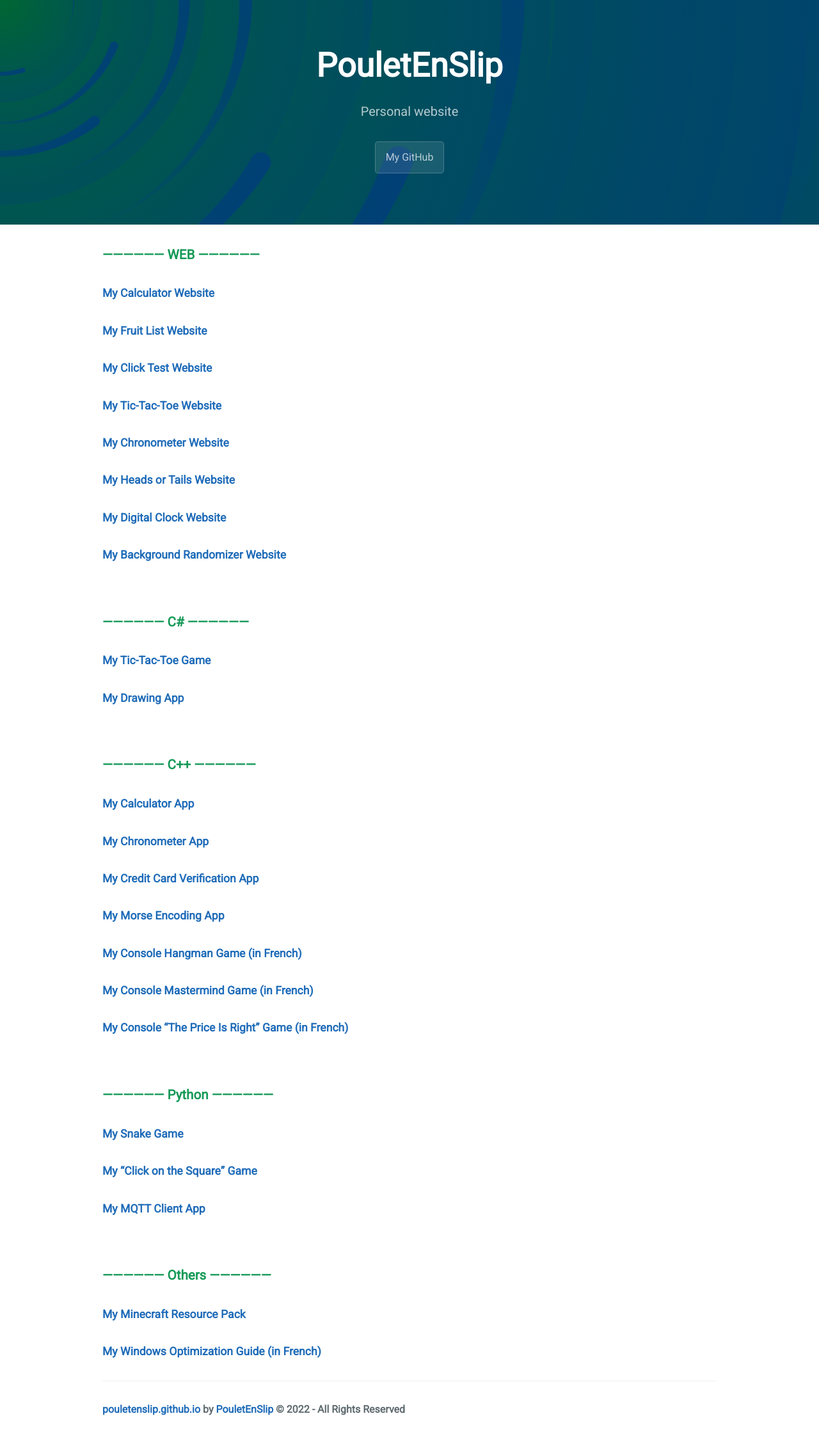
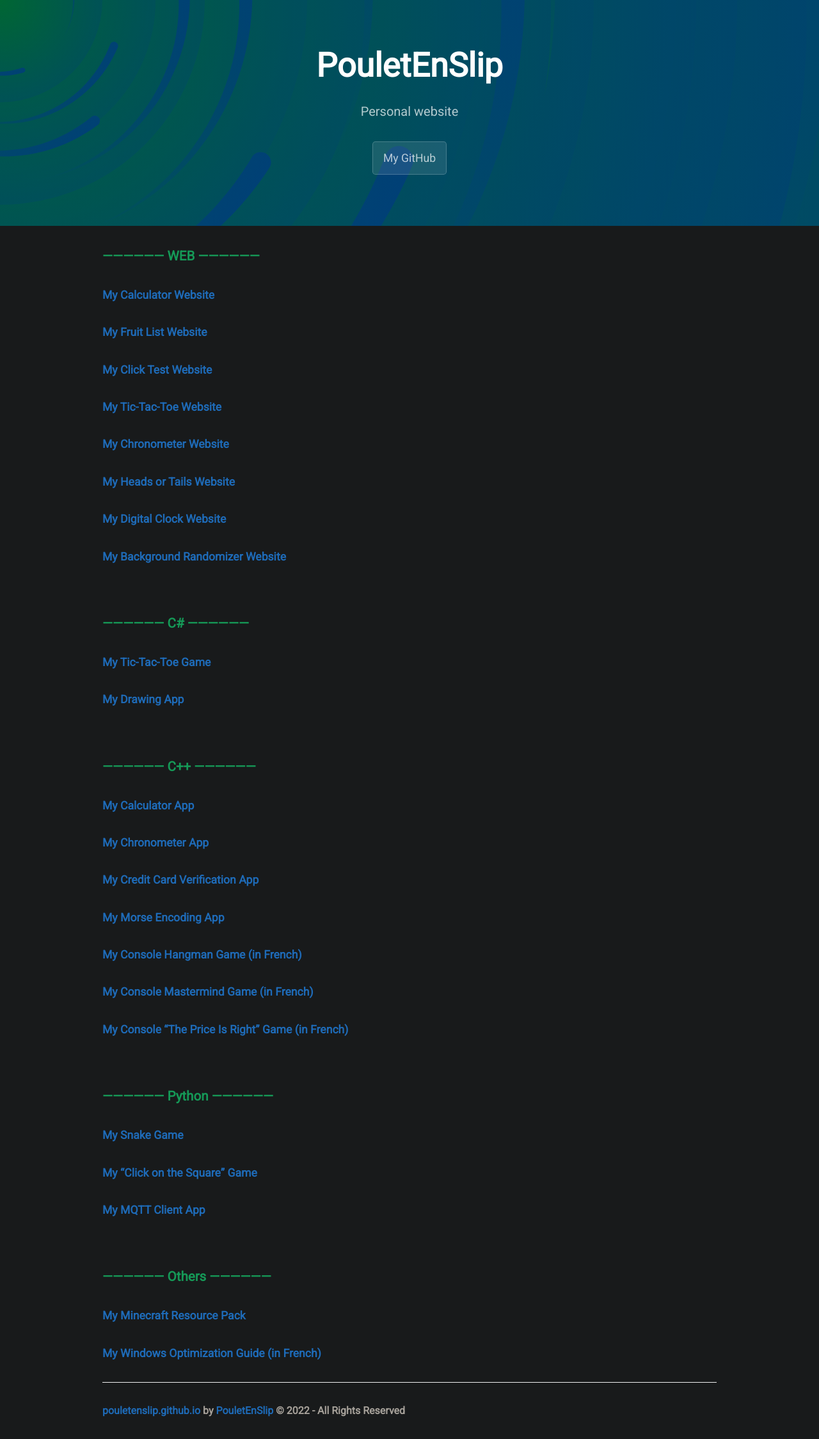
Before and after one commit to PouletEnSlip/pouletenslip.github.io, a Jekyll site: the page built from index.md, in a window 1280 px wide. Shown: the whole page at 64% size. Built offline with Jekyll 4.4.1, drawn with Linux system fonts in a browser that asks for light colours; comment, search, counter and statistics services are not loaded; our own code applies the rules of GitHub Pages for plain Markdown files.

Commit message:
Update jekyll-theme-cayman.scss

```diff
--- a/_sass/jekyll-theme-cayman.scss
+++ b/_sass/jekyll-theme-cayman.scss
@@ -23,11 +23,12 @@ html {
 }
 
 body {
+  background: #181a1b;
   padding: 0;
   margin: 0;
-  font-size: 16px;
+  font-size: 1.1rem;
   line-height: 1.5;
-  color: #606c71;
+  color: #a6a19a;
 }
 
 a {
@@ -156,7 +157,7 @@ a {
 
   @include small {
     padding: 2rem 1rem;
-    font-size: 1rem;
+    font-size: 1.1rem;
   }
 
   kbd {
```
